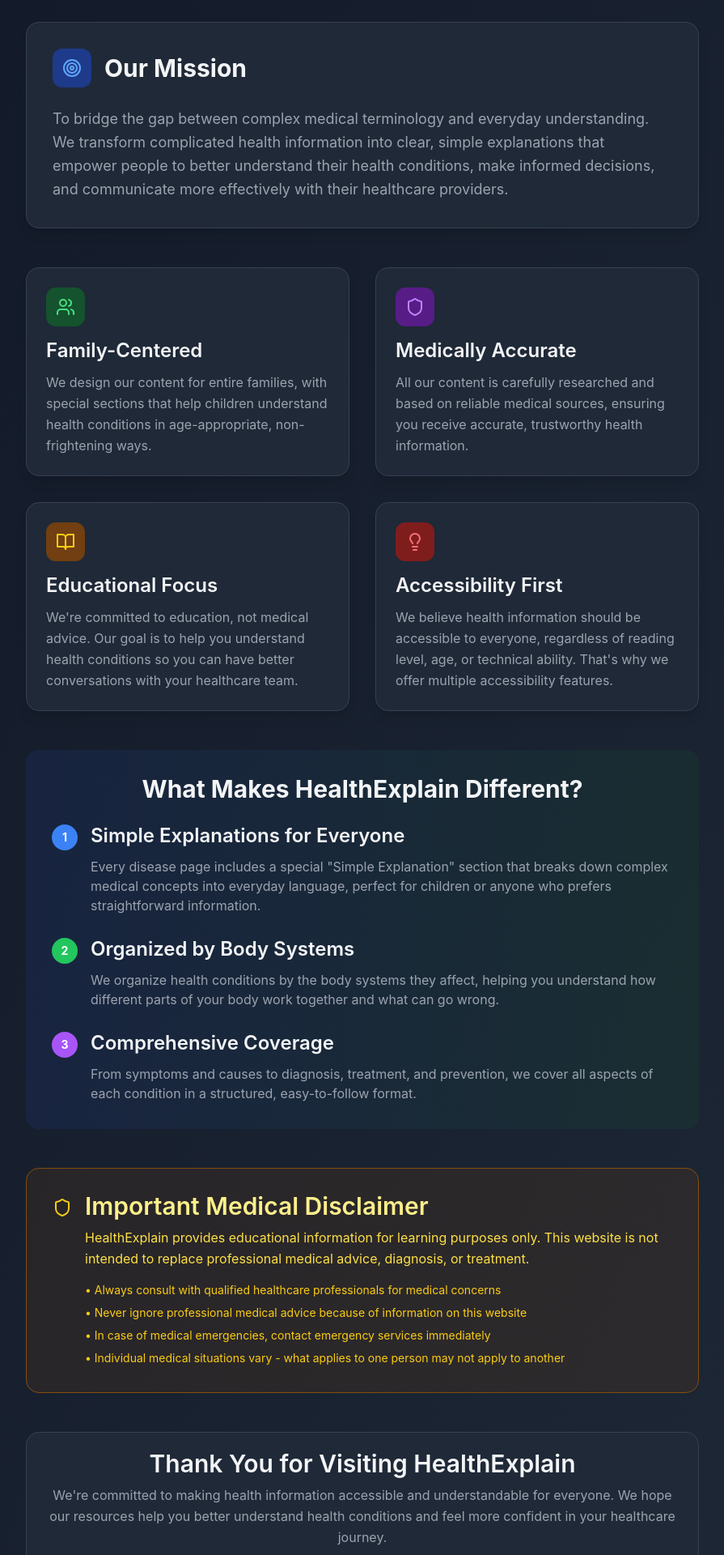
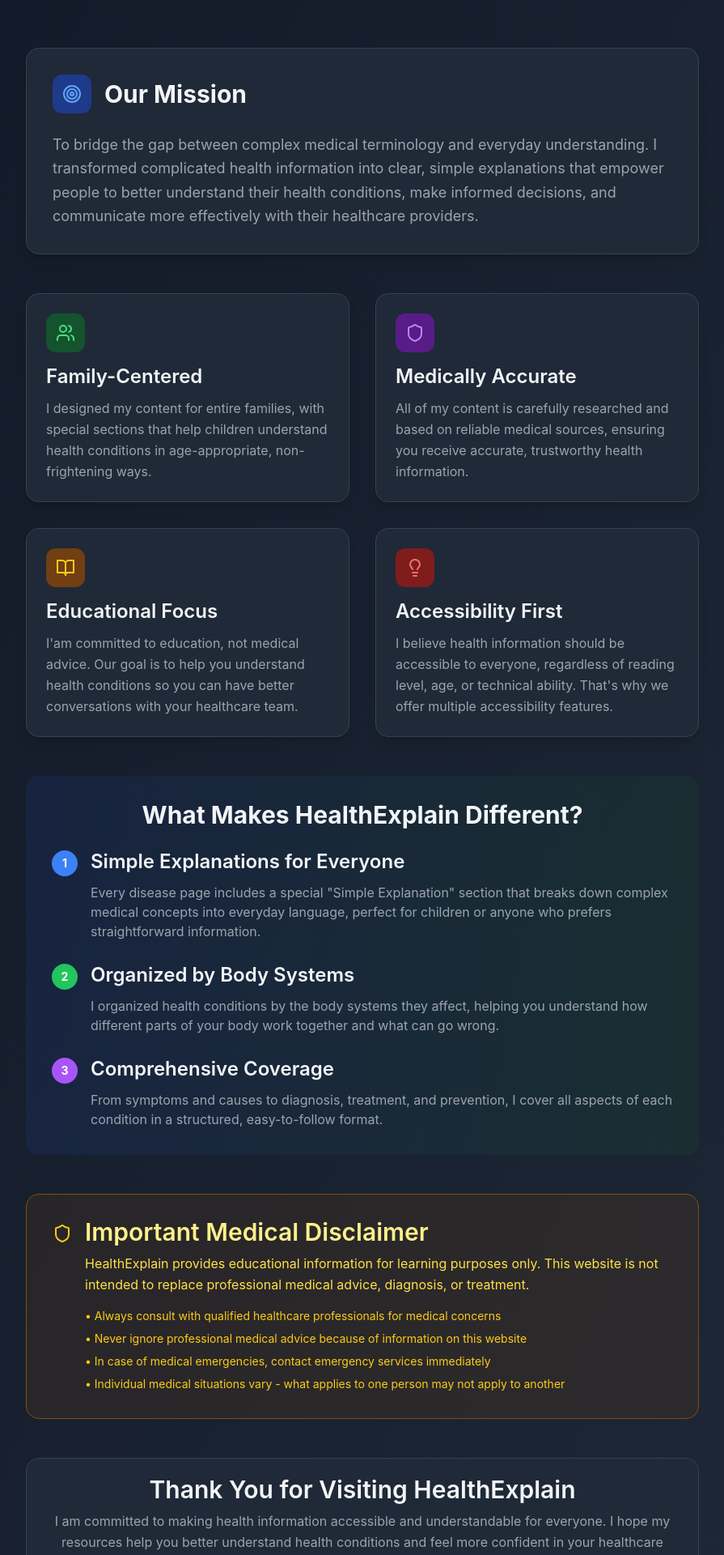
Before and after one commit to milappatel1/HealthGuide, a React (Vite) app: page /about in a window 1280 px wide. Shown: the part 400-2320 px from the top of the page at 81% size, without its empty margins (192-1087 px from the left). Built offline with nearby package versions, Linux system fonts and the light colour scheme.

Commit message:
Update About.tsx

```diff
--- a/src/pages/About.tsx
+++ b/src/pages/About.tsx
@@ -13,7 +13,7 @@ const About: React.FC = () => {
           About HealthExplain
         </h1>
         <p className="text-xl text-gray-600 dark:text-gray-400 max-w-3xl mx-auto leading-relaxed">
-          We believe that everyone deserves to understand their health.
+          Hey everyone, my name is Milap Patel, and I believe that everyone deserves to understand their health.
           HealthExplain makes complex medical information accessible,
           clear, and easy to understand for people of all ages and backgrounds.
         </p>
@@ -31,7 +31,7 @@ const About: React.FC = () => {
         </div>
         <p className="text-gray-600 dark:text-gray-400 leading-relaxed text-lg">
           To bridge the gap between complex medical terminology and everyday understanding.
-          We transform complicated health information into clear, simple explanations that
+          I transformed complicated health information into clear, simple explanations that
           empower people to better understand their health conditions, make informed decisions,
           and communicate more effectively with their healthcare providers.
         </p>
@@ -47,7 +47,7 @@ const About: React.FC = () => {
             Family-Centered
           </h3>
           <p className="text-gray-600 dark:text-gray-400 leading-relaxed">
-            We design our content for entire families, with special sections that help
+            I designed my content for entire families, with special sections that help
             children understand health conditions in age-appropriate, non-frightening ways.
           </p>
         </div>
@@ -60,7 +60,7 @@ const About: React.FC = () => {
             Medically Accurate
           </h3>
           <p className="text-gray-600 dark:text-gray-400 leading-relaxed">
-            All our content is carefully researched and based on reliable medical sources,
+            All of my content is carefully researched and based on reliable medical sources,
             ensuring you receive accurate, trustworthy health information.
           </p>
         </div>
@@ -73,7 +73,7 @@ const About: React.FC = () => {
             Educational Focus
           </h3>
           <p className="text-gray-600 dark:text-gray-400 leading-relaxed">
-            We're committed to education, not medical advice. Our goal is to help you
+            I'am committed to education, not medical advice. Our goal is to help you
             understand health conditions so you can have better conversations with your healthcare team.
           </p>
         </div>
@@ -86,7 +86,7 @@ const About: React.FC = () => {
             Accessibility First
           </h3>
           <p className="text-gray-600 dark:text-gray-400 leading-relaxed">
-            We believe health information should be accessible to everyone, regardless of
+            I believe health information should be accessible to everyone, regardless of
             reading level, age, or technical ability. That's why we offer multiple accessibility features.
           </p>
         </div>
@@ -123,7 +123,7 @@ const About: React.FC = () => {
                 Organized by Body Systems
               </h3>
               <p className="text-gray-600 dark:text-gray-400">
-                We organize health conditions by the body systems they affect, helping you understand
+                I organized health conditions by the body systems they affect, helping you understand
                 how different parts of your body work together and what can go wrong.
               </p>
             </div>
@@ -138,7 +138,7 @@ const About: React.FC = () => {
                 Comprehensive Coverage
               </h3>
               <p className="text-gray-600 dark:text-gray-400">
-                From symptoms and causes to diagnosis, treatment, and prevention, we cover all aspects
+                From symptoms and causes to diagnosis, treatment, and prevention, I cover all aspects
                 of each condition in a structured, easy-to-follow format.
               </p>
             </div>
@@ -174,8 +174,8 @@ const About: React.FC = () => {
           Thank You for Visiting HealthExplain
         </h2>
         <p className="text-gray-600 dark:text-gray-400 leading-relaxed">
-          We're committed to making health information accessible and understandable for everyone.
-          We hope our resources help you better understand health conditions and feel more confident
+          I am committed to making health information accessible and understandable for everyone.
+          I hope my resources help you better understand health conditions and feel more confident
           in your healthcare journey.
         </p>
       </div>
```
